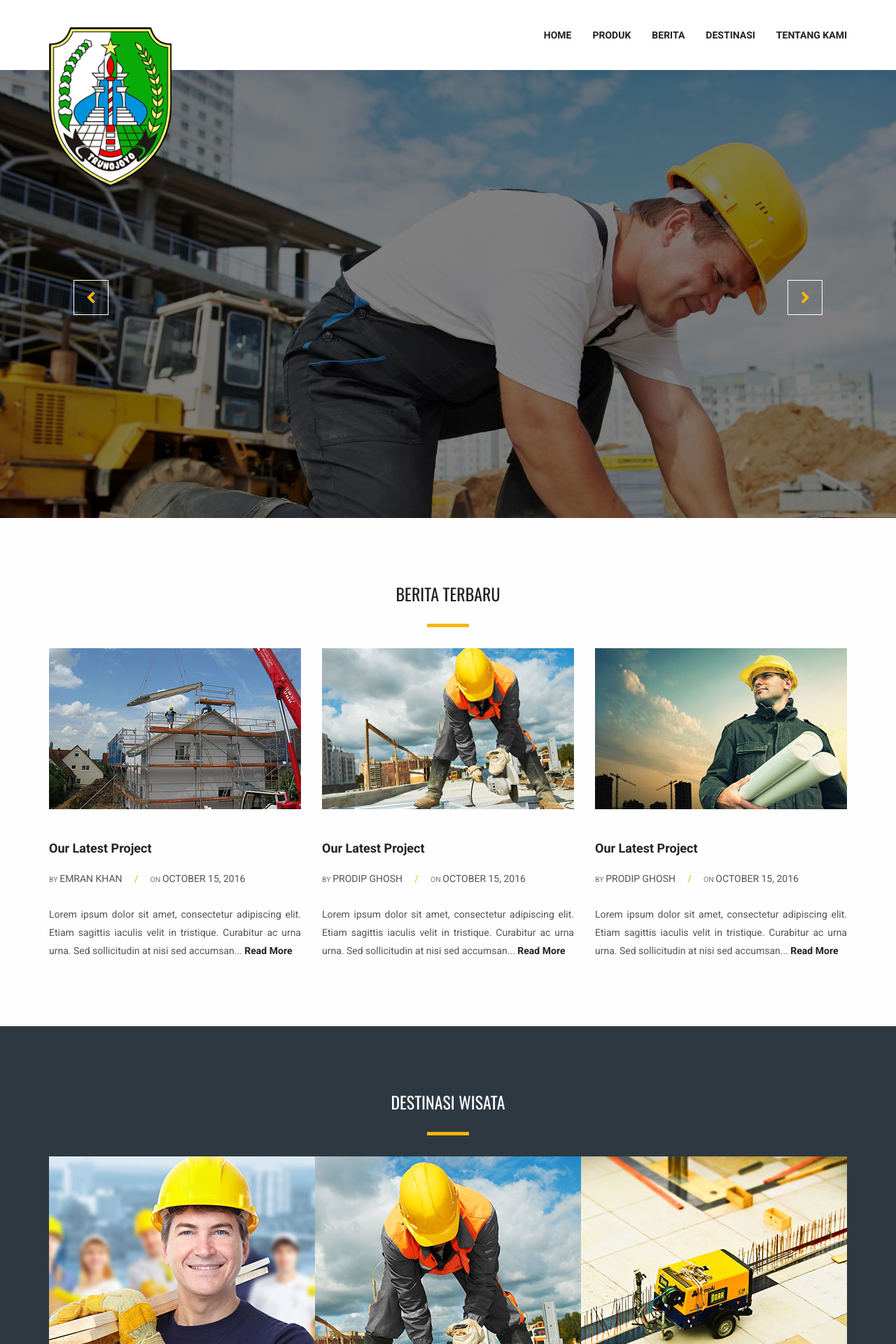
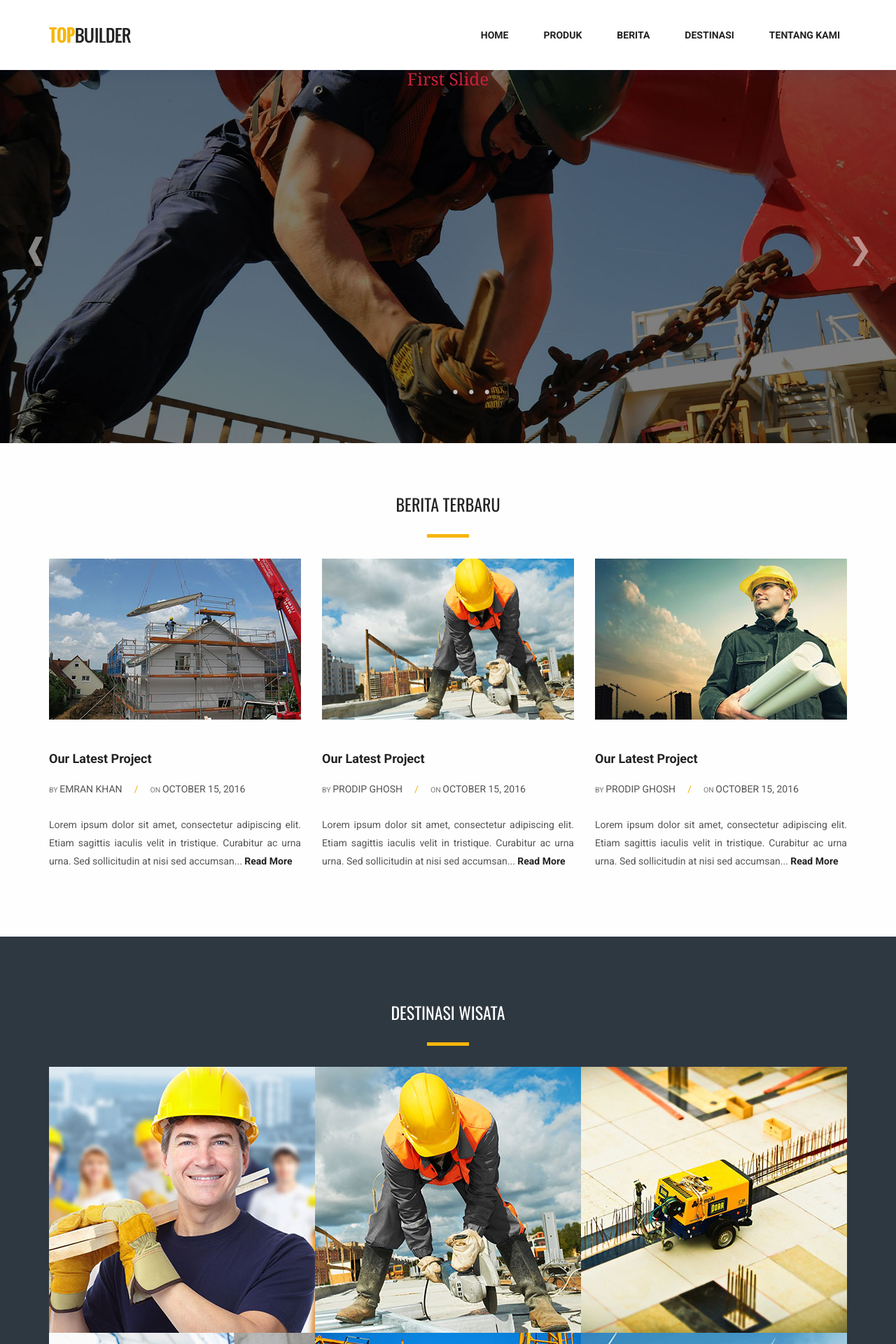
Before and after one commit to dianwib/CI---Sampang-Tourism, a CodeIgniter app: page /bismillah/ in a window 1280 px wide. Shown: the top 1920 px of the page at 70% size. Run offline with CodeIgniter, Linux system fonts and the light colour scheme.

Commit message:
first commit

```diff
--- a/application/views/home/index.php
+++ b/application/views/home/index.php
@@ -75,15 +75,15 @@
 	<!-- End Header_Area -->
     <!-- Slider area -->
     <section class="slider_area row m0">
-        <div class="slider_inner">
+        <!-- <div class="slider_inner">
             <div data-thumb="images/slider-1.jpg" data-src="images/slider-1.jpg">
                 <div class="camera_caption">
                    <div class="container">
                    	<h5 class=" wow fadeInUp animated">01</h5>
-                      <!--   <h5 class=" wow fadeInUp animated">Welcome to our</h5>
+                         <h5 class=" wow fadeInUp animated">Welcome to our</h5>
                         <h3 class=" wow fadeInUp animated" data-wow-delay="0.5s">CLEAN, MODERN, MULTIPURPOSE THEME</h3>
                         <p class=" wow fadeInUp animated" data-wow-delay="0.8s">Our team of professionals will help you turn your dream home or flat into a reality fast. The Love Boat promises something for everyone. Now the world don't move to the beat of just one</p>
-                        <a class=" wow fadeInUp animated" data-wow-delay="1s" href="#">Read More</a> -->
+                        <a class=" wow fadeInUp animated" data-wow-delay="1s" href="#">Read More</a>
                    </div>
                 </div>
             </div>
@@ -113,14 +113,49 @@
    <div class="camera_caption">
                    <div class="container">
                         <h5 class=" wow fadeInUp animated">04</h5>
-                        <!-- <h3 class=" wow fadeInUp animated" data-wow-delay="0.5s">CLEAN ,MODERN, MULTIPURPOSE THEME</h3>
+                         <h3 class=" wow fadeInUp animated" data-wow-delay="0.5s">CLEAN ,MODERN, MULTIPURPOSE THEME</h3>
                         <p class=" wow fadeInUp animated" data-wow-delay="0.8s">Our team of professionals will help you turn your dream home or flat into a reality fast. The Love Boat promises something for everyone. Now the world don't move to the beat of just one</p>
-                        <a class=" wow fadeInUp animated" data-wow-delay="1s" href="#">Read More</a> -->
+                        <a class=" wow fadeInUp animated" data-wow-delay="1s" href="#">Read More</a>
                    </div>
                 </div>
             </div>
-        </div>
-    </section>
+        </div> -->
+
+<div class="slider">
+  <div class="slide active-slide" data-slide-no='0'>
+      <h1>First Slide</h1>
+      <img src = "images/slider-1.jpg">
+  </div>
+
+  <div class="slide" data-slide-no='1'>
+    <h1>Second Slide</h1>
+    <img src ="images/slider-2.jpg">
+  </div>
+
+  <div class="slide" data-slide-no='2'>
+    <h1>Third Slide</h1>
+    <img src = "images/slider-1.jpg">
+  </div>
+
+  <div class="slide" data-slide-no='3'>
+    <h1>Fourth Slide</h1>
+    <img src = "images/slider-2.jpg">
+  </div>
+
+
+    <a href="#" class="arrow-prev">&#10096;</a>
+
+    <ul class="slider-dots">
+      <li class="dot active-dot" data-slide-control="0">&bull;</li>
+      <li class="dot" data-slide-control="1">&bull;</li>
+      <li class="dot" data-slide-control="2">&bull;</li>
+      <li class="dot" data-slide-control="3">&bull;</li>
+    </ul>
+
+    <a href="#" class="arrow-next">&#10095;</a>
+</div>
+
+</section>
     <!-- Our Latest Blog Area -->
     <section class="latest_blog_area">
         <div class="container">
--- a/application/views/produk/list.php
+++ b/application/views/produk/list.php
@@ -4,7 +4,6 @@
     <meta charset="utf-8">
     <meta http-equiv="X-UA-Compatible" content="IE=edge">
     <meta name="viewport" content="width=device-width, initial-scale=1, hrink-to-fit=yes">
-
     <title>Topbuilder Construction Template</title>
 
     <!-- Favicon -->
--- a/css/style.css
+++ b/css/style.css
@@ -438,7 +438,7 @@ a:focus, a:hover, .btn:focus, .btn:hover, button:focus, button:hover {
 }
 .slider_area .slider_inner .camera_caption div {
   background: transparent;
-  position: absolute;
+  position: relative;
   width: 100%;
   text-align: center;
   z-index: 1;
@@ -821,9 +821,11 @@ a:focus, a:hover, .btn:focus, .btn:hover, button:focus, button:hover {
   position: relative;
 }
 .our_services_area .portfolio_inner_area .portfolio_item .single_facilities .single_facilities_inner img {
+
   max-width: 100%;
 }
 .our_services_area .portfolio_inner_area .portfolio_item .single_facilities .single_facilities_inner .gallery_hover {
+
   background-color: rgba(248, 184, 29, 0.851);
   position: absolute;
   top: 20px;
@@ -2674,3 +2676,260 @@ a:focus, a:hover, .btn:focus, .btn:hover, button:focus, button:hover {
 /*--------------------------------------------------*/
 
 /*# sourceMappingURL=style.css.map */
+
+/*SLIDER RESPONSIVE*/
+
+html, body{
+    margin: 0;
+    padding: 0;
+    min-width: 100%;
+    width: 100%;
+    max-width: 100%;
+    min-height: 100%;
+    height: 100%;
+    max-height: 100%;
+}
+.navigation{
+  background-color: black;
+  overflow: hidden;
+}
+.navigation img{
+  float: left;
+  width: 70px;
+  height: 70px;
+  padding-left: 60px;
+  padding-top: 20px;
+  padding-bottom: 20px;
+}
+.navigation ul{
+    padding: 15px;
+    float: right;
+}
+.navigation li{
+    display: inline-block;
+    list-style-type: none;
+    padding: 10px;
+}
+li a{
+  color: white;
+  font-family: Tahoma;
+  font-size: 20px;
+  margin-left: 10px;
+  margin-right: 10px;
+
+}
+li a:link{
+      text-decoration: none;
+}
+li a:visited{
+      text-decoration: none;
+}
+li a:hover{
+      color: white;
+      text-decoration: underline;
+}
+li a:focus{
+      color: white;
+      text-decoration: underline;
+}
+
+.sub-gallery > ul{
+}
+.sub-gallery li{
+  list-style-type: none;
+  background-color: black;
+  color: white;
+  border-bottom: 1px solid white;
+  display: none;
+}
+ #gallery a:hover .sub-gallery > ul{
+  display: block;
+}
+.slider{
+  position: relative;
+  width: 100%;
+  height: 40vw;
+  clear: both;
+}
+.slide{
+  position: absolute;
+  display: none;
+}
+.slide h1{
+  position: absolute;
+  color: #cb213d;
+  width: 100%;
+  text-align: center;
+}
+.active-slide {
+    display: block;
+}
+img{
+
+  max-width: 100%;
+}
+
+.slider-dots {
+  list-style: none;
+  position: absolute;
+  top: 90%;
+  left: 50%;
+  margin-left: -57.03px;
+  margin-top: -21px;
+
+}
+.slider-dots li {
+  color: #bbbcbc;
+  display: inline-block;
+  font-size: 30px;
+  margin-right: 5px;
+  cursor: pointer;
+}
+.slider-dots li.active-dot {
+  color: #363636;
+}
+.arrow-prev{
+  font-size: 7em;
+  color: rgba(255,255,255,0.5);
+  transition: opacity 0.2s ease-in-out;
+  cursor: pointer;
+  position: absolute;
+  top: 50%;
+  left: 4%;
+  transform: translate(-50%,-50%);
+}
+
+.arrow-next{
+  font-size: 7em;
+  color: rgba(255,255,255,0.5);
+  transition: opacity 0.2s ease-in-out;
+  cursor: pointer;
+  position: absolute;
+  top: 50%;
+  right: 4%;
+  transform: translate(50%,-50%);
+}
+
+.slider a:link{
+  text-decoration: none;
+}
+.slider a:visited{
+  text-decoration: none;
+}
+.slider a:hover{
+  text-decoration: none;
+}
+.slider a:active{
+  text-decoration: none;
+}
+
+/* for smartphones */
+@media only screen and (min-width: 320px){
+
+
+  h1{
+    font-family: Verdana, sans-serif;
+    font-size: 75%;
+  }
+  .slider-dots{
+    font-size: 15px;
+
+  }
+  .slider a:link{
+  text-decoration: none;
+  }
+  .slider a:hover{
+  text-decoration: none;
+  }
+  .slider a:active{
+  text-decoration: none;
+  }
+.arrow-prev, .arrow-next{
+  font-size: 150%;
+  }
+
+}
+
+/* for iPads */
+@media only screen and (min-width: 768px){
+
+ h1{
+    font-family: Helvetica, sans-serif;
+    font-size: 125%;
+  }
+  .slider-dots{
+    font-size: 20px;
+  }
+  .slider a:link{
+  text-decoration: none;
+  }
+  .slider a:hover{
+  text-decoration: none;
+  }
+  .slider a:active{
+  text-decoration: none;
+  }
+.arrow-prev, .arrow-next{
+  font-size: 250%;
+  }
+
+}
+
+/* for laptops */
+@media only screen and (min-width: 1224px){
+ h1{
+    font-family: Georgia, serif;
+    font-size: 175%;
+  }
+  .slider-dots{
+    font-size: 30px;
+  }
+  .slider a:link{
+  text-decoration: none;
+  }
+  .slider a:hover{
+  text-decoration: none;
+  }
+  .slider a:active{
+  text-decoration: none;
+  }
+.arrow-prev, .arrow-next{
+  font-size: 300%;
+  }
+}
+.about{
+  background-color: #0198E1;
+  padding: 25px;
+  margin: 0px;
+
+}
+.about h1{
+  width: 100%;
+  text-align: center;
+  color: white;
+  font-family: Verdana;
+  font-size: 300%;
+  text-decoration: underline;
+  }
+.vegas{
+  color: black;
+}
+.about p{
+  text-align: center;
+  color: white;
+  font-size: 150%;
+}
+.btn{
+  text-align: center;
+  padding: 30px;
+}
+
+button{
+  background-color: transparent;
+  color: white;
+  font-style: italic;
+  font-size: 150%;
+  border: 2px solid white;
+  padding: 5px;
+  cursor: pointer;
+}
```
Also changed, not shown: other parts of application/views/home/index.php (+16 -16 lines), js/theme.js (+81 -0 lines), images/logo.png.
